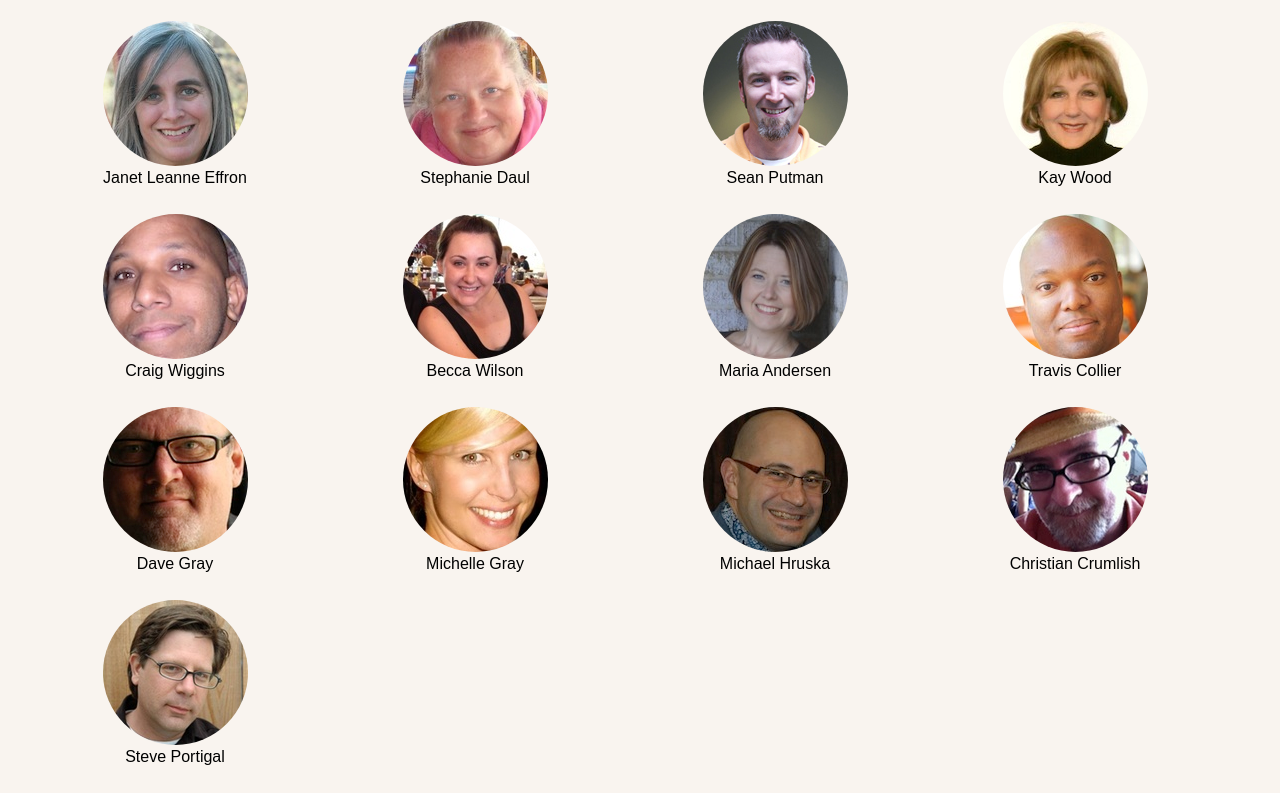
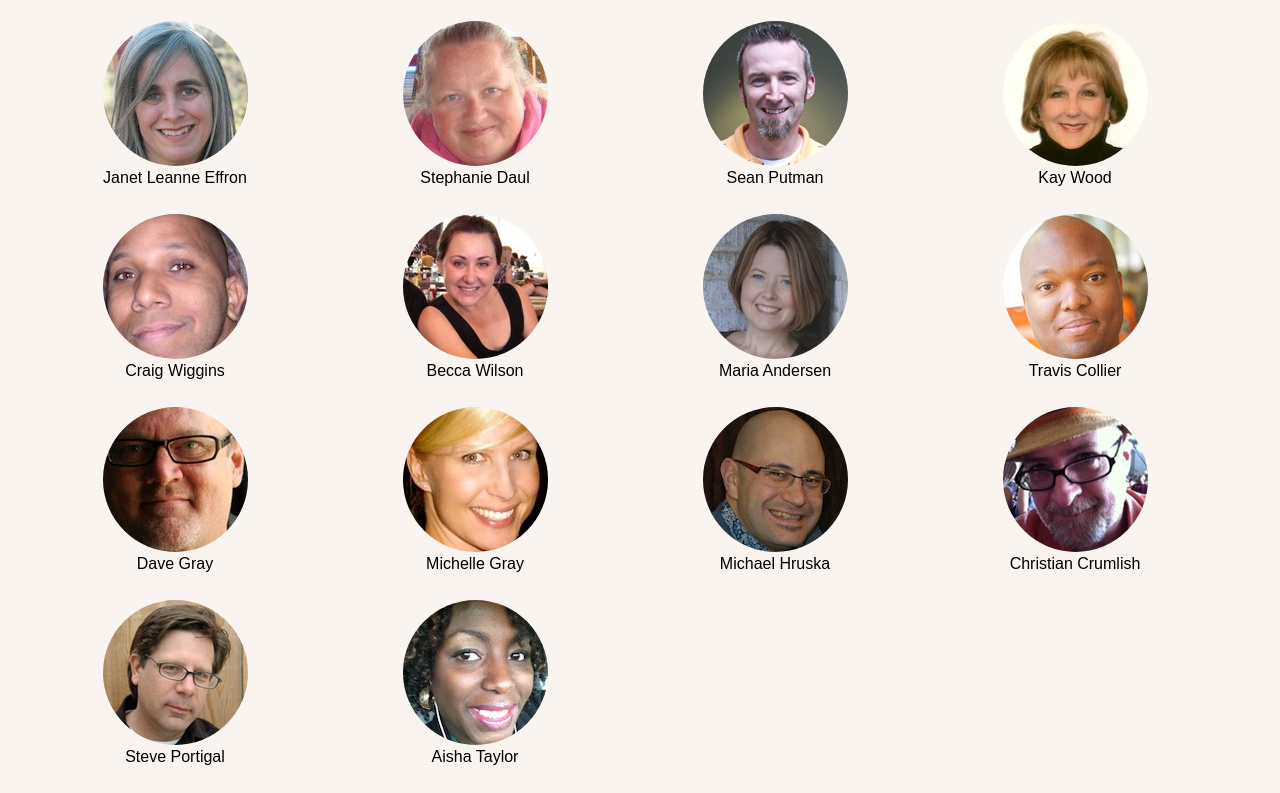
Before and after one commit to aaronesilvers/uptoallofus, a plain HTML site: page attendees.html in a window 1280 px wide. Shown: the part 847-1640 px from the top of the page. Drawn offline with nearby package versions, Linux system fonts and the light colour scheme.

Commit message:
Added Aisha

```diff
--- a/attendees.html
+++ b/attendees.html
@@ -313,12 +313,19 @@
 
                  		<div class="row">
 
-            				<!--Attendee Dave Gray-->
+            				<!--Attendee Steve Portigal-->
 							<div class="span3">
 								<a href="http://twitter.com/steveportigal"><img src="img/stevep.jpg" class="img-circle" alt="" />
 								<p style="text-align:center; color: black;">Steve Portigal</p></a>
 							</div>
-							<!-- End Dave-->
+							<!-- End Steve-->
+
+							<!--Attendee Aisha Taylor-->
+							<div class="span3">
+								<a href="http://about.me/aishadtaylor"><img src="img/aisha.jpg" class="img-circle" alt="" />
+								<p style="text-align:center; color: black;">Aisha Taylor</p></a>
+							</div>
+							<!-- End Aisha-->
 
      					</div><!-- end row -->
 
```
